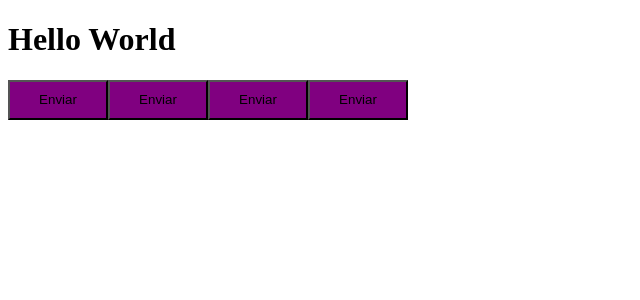
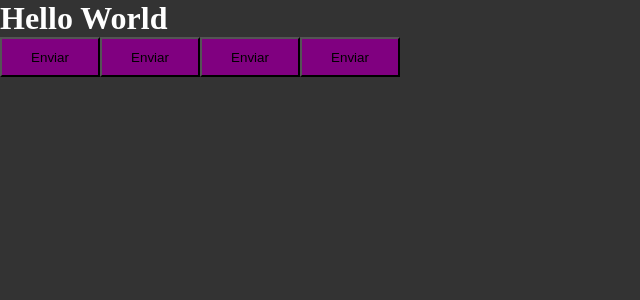
Before and after one commit to renanwillian87/reactjs-timer-2023-ts, a React (Vite) app: page / in a window 1280 px wide. Shown: the top 300 px of the page, without its empty margins (0-640 px from the left). Built offline with nearby package versions, Linux system fonts and the light colour scheme.

Commit message:
chore: apply global styles

```diff
--- a/src/App.tsx
+++ b/src/App.tsx
@@ -1,6 +1,7 @@
 import { ThemeProvider } from 'styled-components';
 import { Button } from "./components/Button";
 import { defaultTheme } from './styles/themes/default';
+import { GlobalStyle } from './styles/global';
 
 export function App() {
   return (
@@ -10,7 +11,8 @@
       <Button variant="secondary"/>
       <Button variant="success"/>
       <Button variant="danger"/>
+
+      <GlobalStyle/>
     </ThemeProvider>
-
   )
 }
--- /dev/null
+++ b/src/styles/global.ts
@@ -0,0 +1,14 @@
+import { createGlobalStyle } from 'styled-components';
+
+export const GlobalStyle = createGlobalStyle`
+    * {
+        margin: 0;
+        padding: 0;
+        box-sizing: border-box;
+    }
+
+    body {
+        background: #333;
+        color: #fff;
+    }
+`
```
